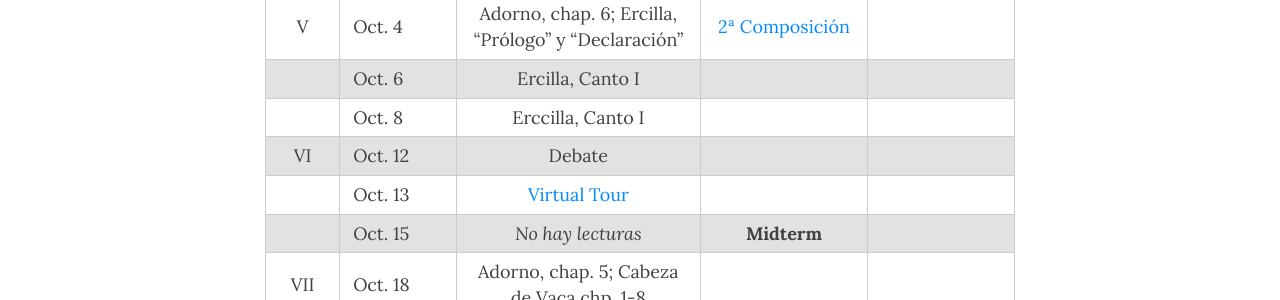
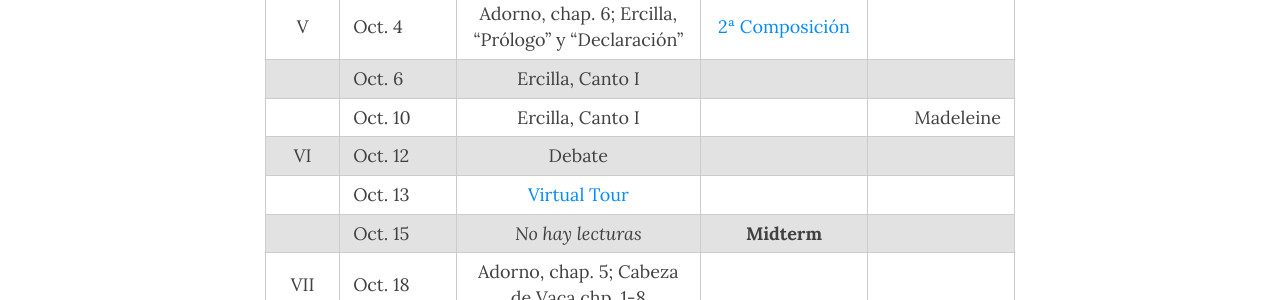
Before and after one commit to Hipomenes/ls452, a Jekyll site: the page built from calendar.md, in a window 1280 px wide and 900 px high, scrolled down 962 px. Shown: the part 154-454 px from the top of the window. Built offline with Jekyll 4.4.1, drawn with Linux system fonts in a browser that asks for light colours; nearby versions of some CDN libraries.

Commit message:
Create calendar.md

```diff
--- a/calendar.md
+++ b/calendar.md
@@ -23,7 +23,7 @@ subtitle: Fall 2021
 |     | Oct. 1   | Cantos tristes (pp. 151-155) |   |
 | V   | Oct. 4   | Adorno, chap. 6; Ercilla, "Prólogo" y "Declaración" | [2ª Composición](https://dhcolmenares.net/ls452/assignments/#segunda-composici%C3%B3n) |
 |     | Oct. 6   | Ercilla, Canto I
-|     | Oct. 8   | Erccilla, Canto I | |
+|     | Oct. 10   | Ercilla, Canto I | | Madeleine
 | VI  | Oct. 12  | Debate
 |     | Oct. 13  | [Virtual Tour](https://www.bu.edu/las/news-events/calendar/?eid=258775)
 |     | Oct. 15  | *No hay lecturas* | **Midterm** |
```
